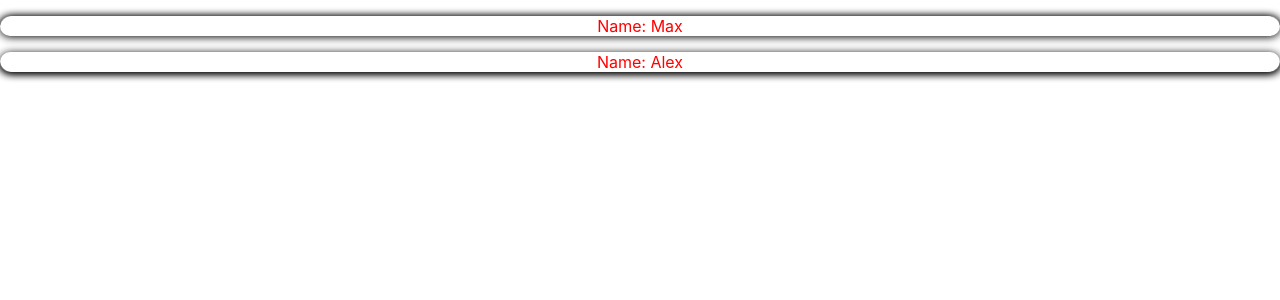
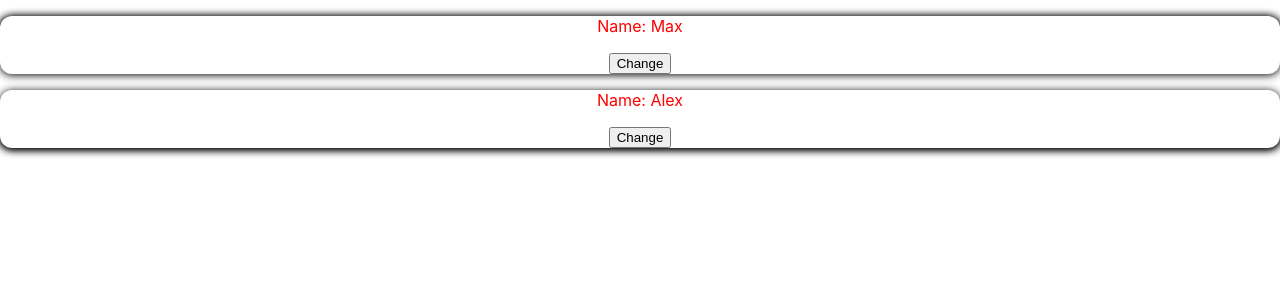
Before and after one commit to srashtisj/react-app-with-ts, a React (Create React App) app: page / in a window 1280 px wide. Shown: the top 300 px of the page. Built offline with nearby package versions, Linux system fonts and the light colour scheme.

Commit message:
Added Handler

```diff
--- a/src/components/Person/PersonDetail.tsx
+++ b/src/components/Person/PersonDetail.tsx
@@ -2,9 +2,14 @@ import "./PersonDetail.css";
 import { Card } from "../UI/Card";
 
 export const PersonDetail = (props: any) => {
+  const clickHandler = () => {
+    console.log("Clicked!");
+  };
+
   return (
     <Card className="person-detail-wrapper">
       <p>Name: {props.name}</p>
+      <button onClick={clickHandler}> Change </button>
     </Card>
   );
 };
```
